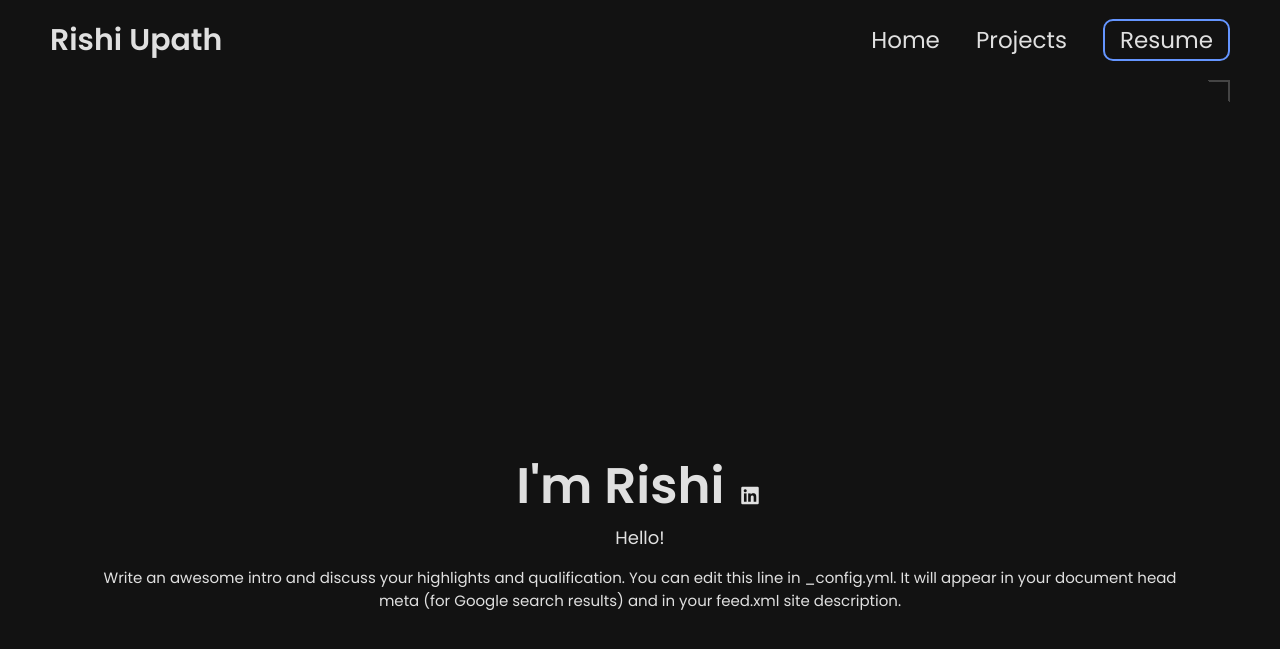
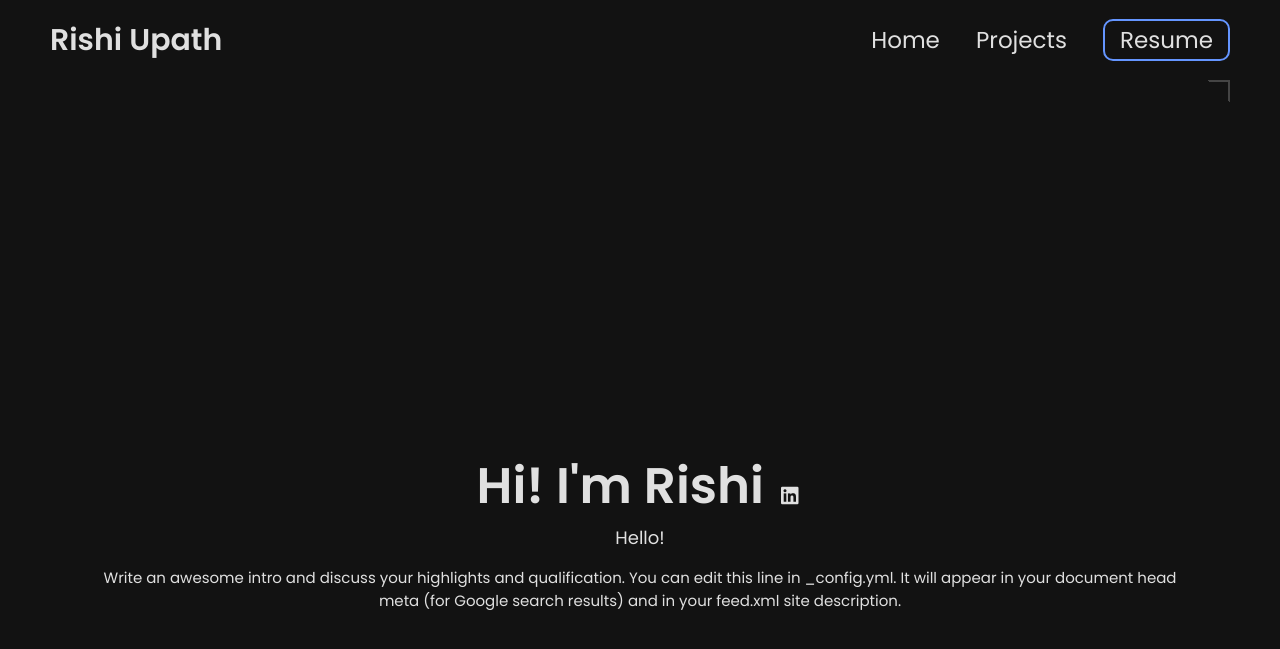
Before and after one commit to rishiupath/rishiupath.github.io, a Jekyll site: the page built from index.html, in a window 1280 px wide and 900 px high. Shown: the top 649 px of the window. Built offline with Jekyll 4.4.1, drawn with Linux system fonts in a browser that asks for light colours.

Commit message:
Update hero.html

```diff
--- a/_includes/hero.html
+++ b/_includes/hero.html
@@ -4,7 +4,7 @@
     <div class="group">
         <div class="text">
             <h2>
-                I'm {{ site.name | split: ' ' | first }}
+                Hi! I'm {{ site.name | split: ' ' | first }}
                 {% if site.external-links %}
                 <span class="external-links">
                     {% assign platforms = "linkedin,x-twitter,github,stackoverflow,discord,medium,threads,bluesky,instagram,youtube" | split: "," %}
```
